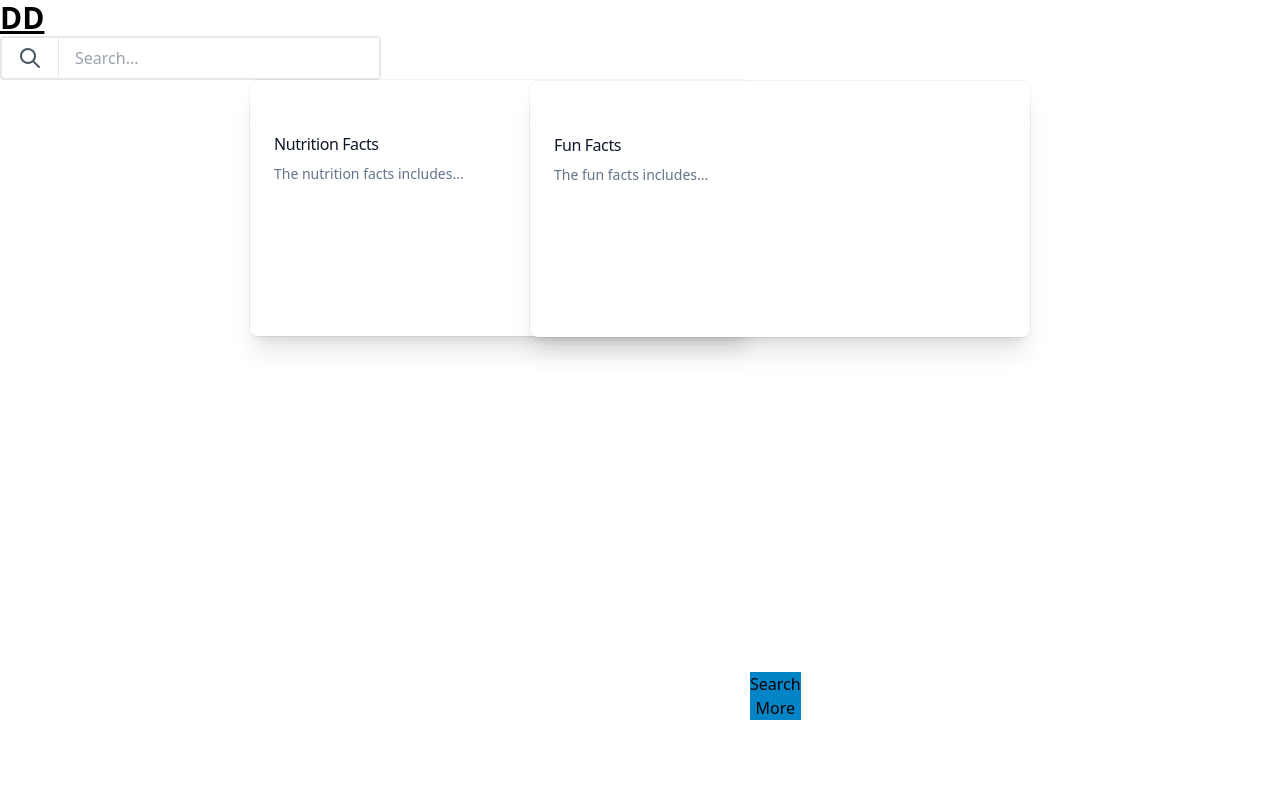
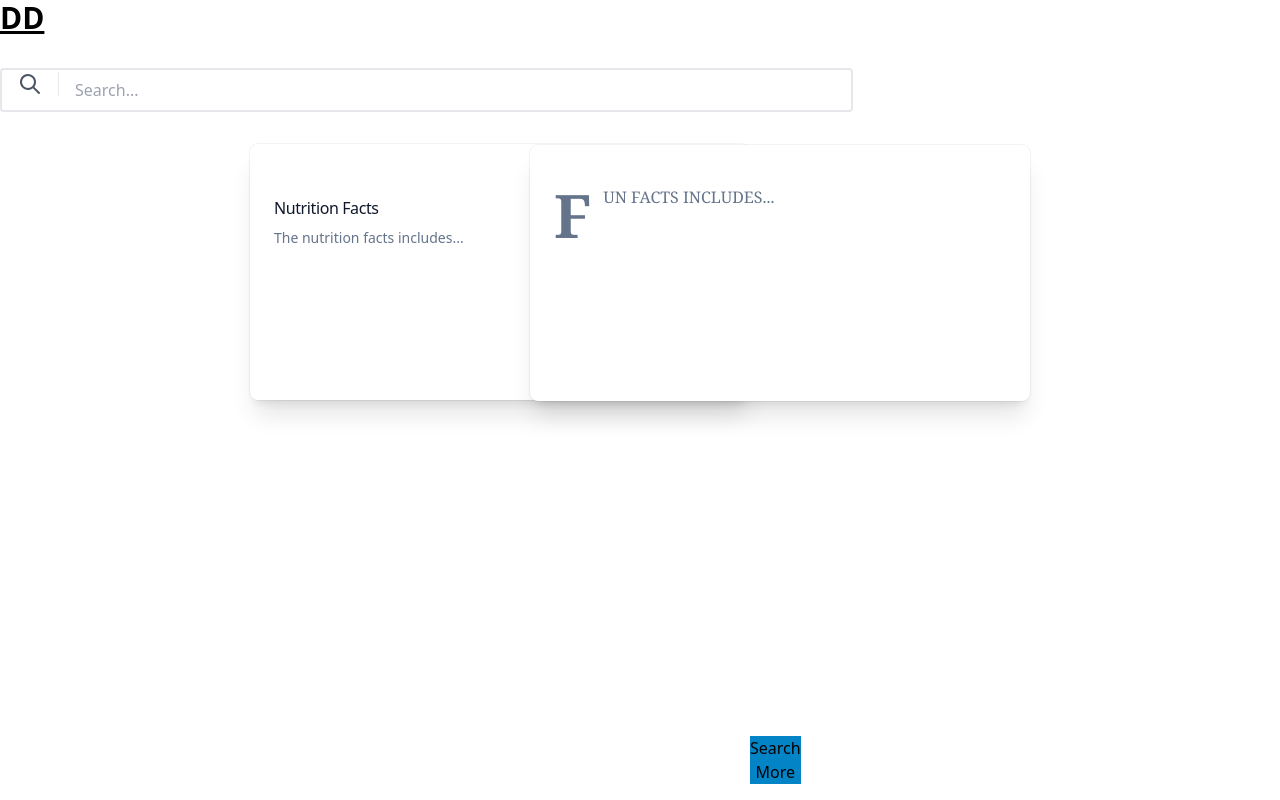
Before and after one commit to kaitchau/NutriFruit, a React (Create React App) app: page / in a window 1280 px wide. Built offline with nearby package versions, Linux system fonts and the light colour scheme.

Commit message:
updated button and text visuals

```diff
--- a/src/FruitImage.js
+++ b/src/FruitImage.js
@@ -4,7 +4,7 @@ const FruitImage = () => {
   return (
     <div className="block">
       <p className="text-3xl font-bold underline">DD </p>
-      {/*<img class="object-center src="..." ">
+      {/*<img className="object-center src="..." ">
   </img> */}
     </div>
   );
--- a/src/FunFact.js
+++ b/src/FunFact.js
@@ -2,13 +2,13 @@ import React from "react";
 
 const FunFact = () => {
   return (
-    <div class="relative h-64 w-100 ...">
-      <div class="absolute top-[-255px] right-[250px] h-64 w-[500px] bg-white dark:bg-slate-900 rounded-lg px-6 py-8 ring-1 ring-slate-900/5 shadow-xl">
-        <h3 class="text-slate-900 dark:text-white mt-5 text-base font-medium tracking-tight">
+    <div className="relative h-64 w-100 ...">
+      <div className="absolute top-[-255px] right-[250px] h-64 w-[500px] bg-white dark:bg-slate-900 rounded-lg px-6 py-8 ring-1 ring-slate-900/5 shadow-xl">
+        {/* <h3 className="text-slate-900 dark:text-white mt-5 text-base font-medium tracking-tight">
           Fun Facts
-        </h3>
-        <p class="text-slate-500 dark:text-slate-400 mt-2 text-sm">
-          The fun facts includes...
+        </h3>*/}
+        <p className="font-serif text-slate-500 dark:text-white first-letter:font-bold first-letter:text-6xl first-letter:mr-3 first-letter:float-left mt-2 first-line:uppercase first-line:tracking-wideset first-line:text-base text-sm">
+          Fun facts includes...
         </p>
       </div>
     </div>
--- a/src/NutritionText.js
+++ b/src/NutritionText.js
@@ -2,12 +2,12 @@ import React from "react";
 
 const NutritionText = () => {
   return (
-    <div class="relative h-64 w-100 ...">
-      <div class="absolute inset-y-0 left-[250px] w-[500px] bg-white dark:bg-slate-900 rounded-lg px-6 py-8 ring-1 ring-slate-900/5 shadow-xl">
-        <h3 class="text-slate-900 dark:text-white mt-5 text-base font-medium tracking-tight">
+    <div className="relative h-64 w-100 ...">
+      <div className="absolute inset-y-0 left-[250px] w-[500px] bg-white dark:bg-slate-900 rounded-lg px-6 py-8 ring-1 ring-slate-900/5 shadow-xl">
+        <h3 className="text-slate-900 dark:text-white mt-5 text-base font-medium tracking-tight">
           Nutrition Facts
         </h3>
-        <p class="text-slate-500 dark:text-slate-400 mt-2 text-sm">
+        <p className="text-slate-500 dark:text-slate-400 mt-2 text-sm">
           The nutrition facts includes...
         </p>
       </div>
--- a/src/SearchBar.js
+++ b/src/SearchBar.js
@@ -2,11 +2,11 @@ import React from "react";
 
 const SearchBar = () => {
   return (
-    <div class="container flex mx-auto">
-      <div class="flex border-2 rounded">
-        <button class="flex items-center justify-center px-4 border-r">
+    <div className="container flex mx-auto">
+      <div className="flex-none border-2 rounded w-2/3 my-8 ">
+        <button className="flex-none items-center justify-center px-4 border-r">
           <svg
-            class="w-6 h-6 text-gray-600"
+            className="w-6 h-6 text-gray-600"
             fill="currentColor"
             xmlns="http://www.w3.org/2000/svg"
             viewBox="0 0 24 24"
@@ -14,7 +14,7 @@ const SearchBar = () => {
             <path d="M16.32 14.9l5.39 5.4a1 1 0 0 1-1.42 1.4l-5.38-5.38a8 8 0 1 1 1.41-1.41zM10 16a6 6 0 1 0 0-12 6 6 0 0 0 0 12z"></path>
           </svg>
         </button>
-        <input type="text" class="px-4 py-2 w-80" placeholder="Search..." />
+        <input type="text" className="px-4 py-2 w-80" placeholder="Search..." />
       </div>
     </div>
   );
```
